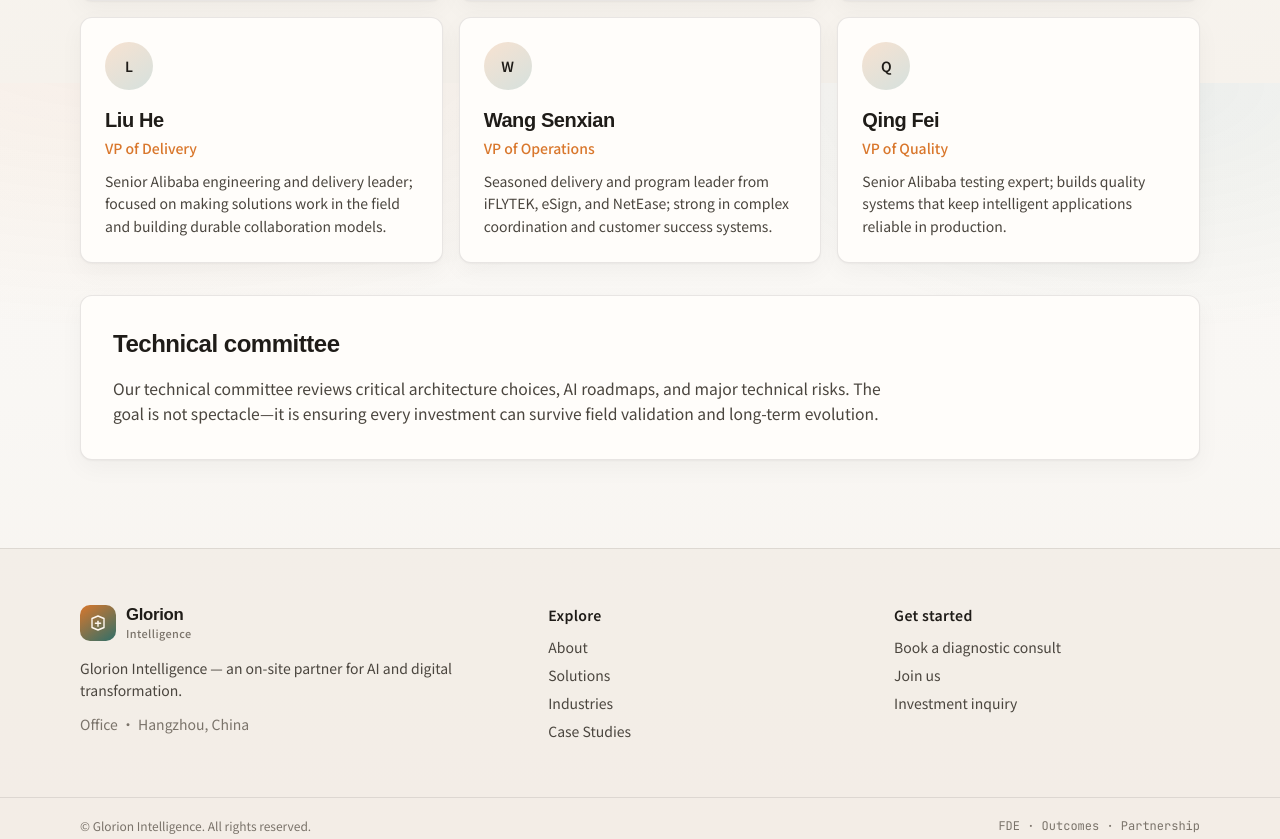
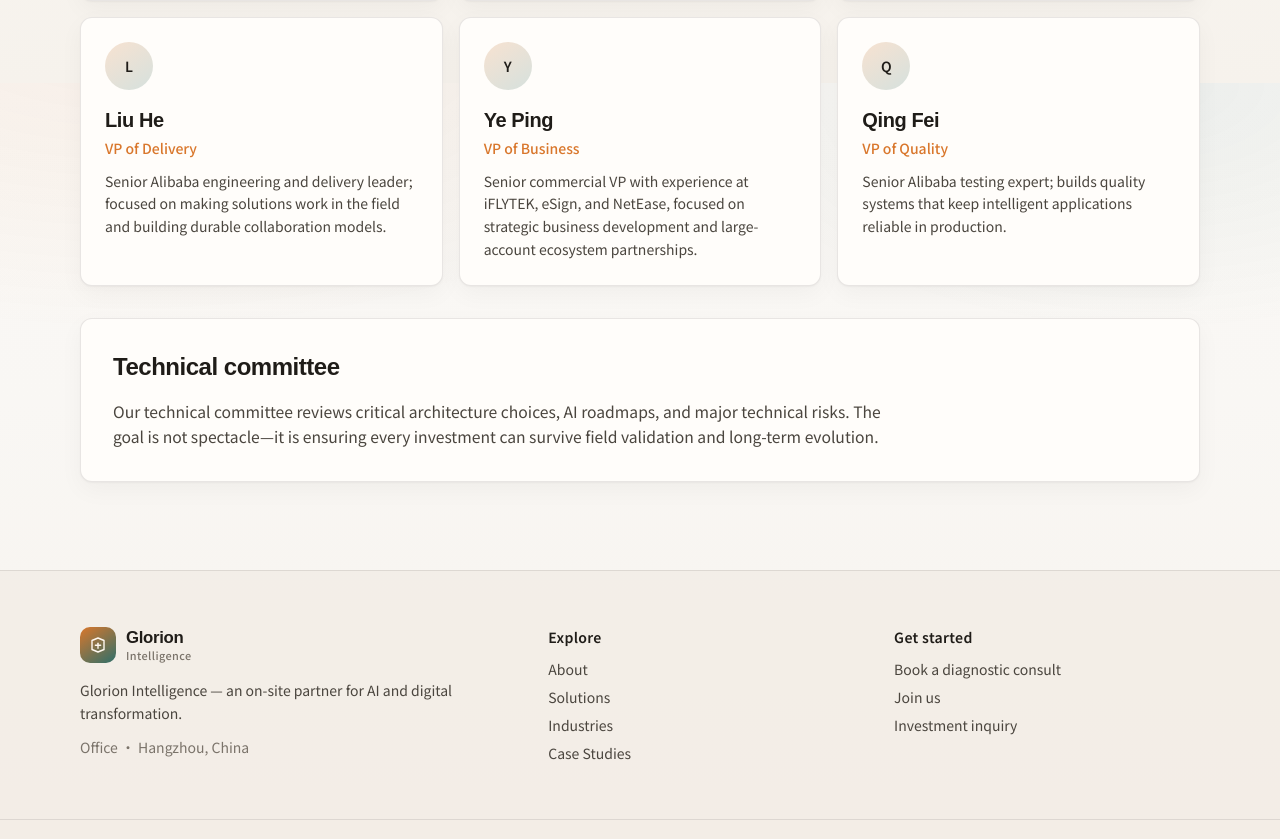
Before and after one commit to hz-glory/official-website, a Next.js app in the folder web/: page /en/about in a window 1280 px wide. Shown: the part 2317-3156 px from the top of the page. Built offline with nearby package versions, Linux system fonts and the light colour scheme.

Commit message:
fix: update business VP name and bio to Ye Ping
Rename 王森贤 to 业平, set title to 商务 VP, and refresh the bilingual
bio to strategic commercial / large-account ecosystem partnership.

Co-authored-by: xie.jinian <xiejinian@users.noreply.github.com>

```diff
--- a/web/src/content/en.ts
+++ b/web/src/content/en.ts
@@ -251,9 +251,9 @@ export const en: Dictionary = {
           bio: "Senior Alibaba engineering and delivery leader; focused on making solutions work in the field and building durable collaboration models.",
         },
         {
-          name: "Wang Senxian",
-          role: "VP of Operations",
-          bio: "Seasoned delivery and program leader from iFLYTEK, eSign, and NetEase; strong in complex coordination and customer success systems.",
+          name: "Ye Ping",
+          role: "VP of Business",
+          bio: "Senior commercial VP with experience at iFLYTEK, eSign, and NetEase, focused on strategic business development and large-account ecosystem partnerships.",
         },
         {
           name: "Qing Fei",
--- a/web/src/content/zh.ts
+++ b/web/src/content/zh.ts
@@ -246,9 +246,9 @@ export const zh: Dictionary = {
           bio: "阿里资深技术与交付专家；专注把方案真正落到现场，建立可持续的交付与协作机制。",
         },
         {
-          name: "王森贤",
-          role: "运营 VP",
-          bio: "讯飞、e 签宝、网易资深交付专家与项目经理；擅长复杂项目协同、客户成功与运营体系搭建。",
+          name: "业平",
+          role: "商务 VP",
+          bio: "讯飞、e 签宝、网易资深商务 VP｜战略商务｜大客户生态合作。",
         },
         {
           name: "清妃",
```
Also changed, not shown: 2 other files (tests, documents, lock files or other folders).
